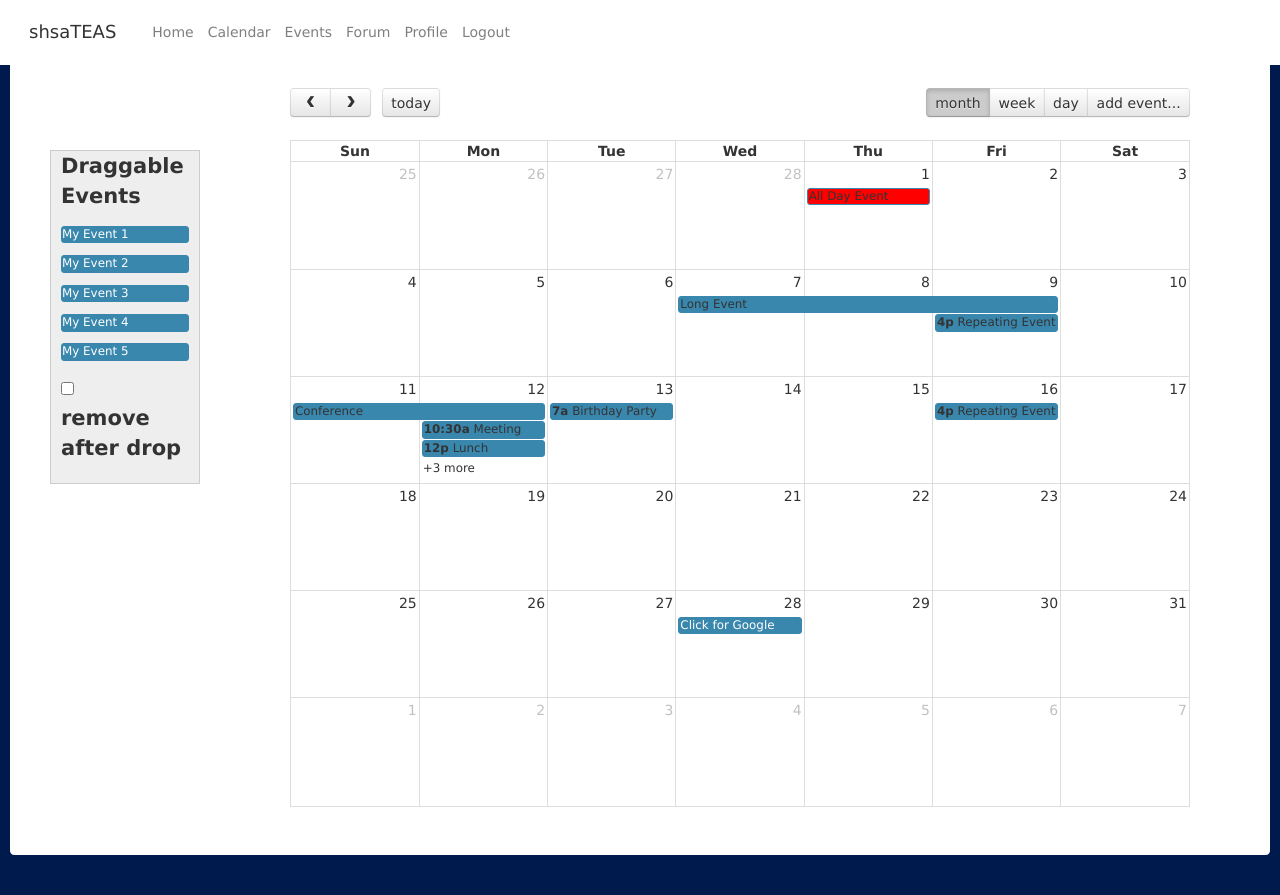
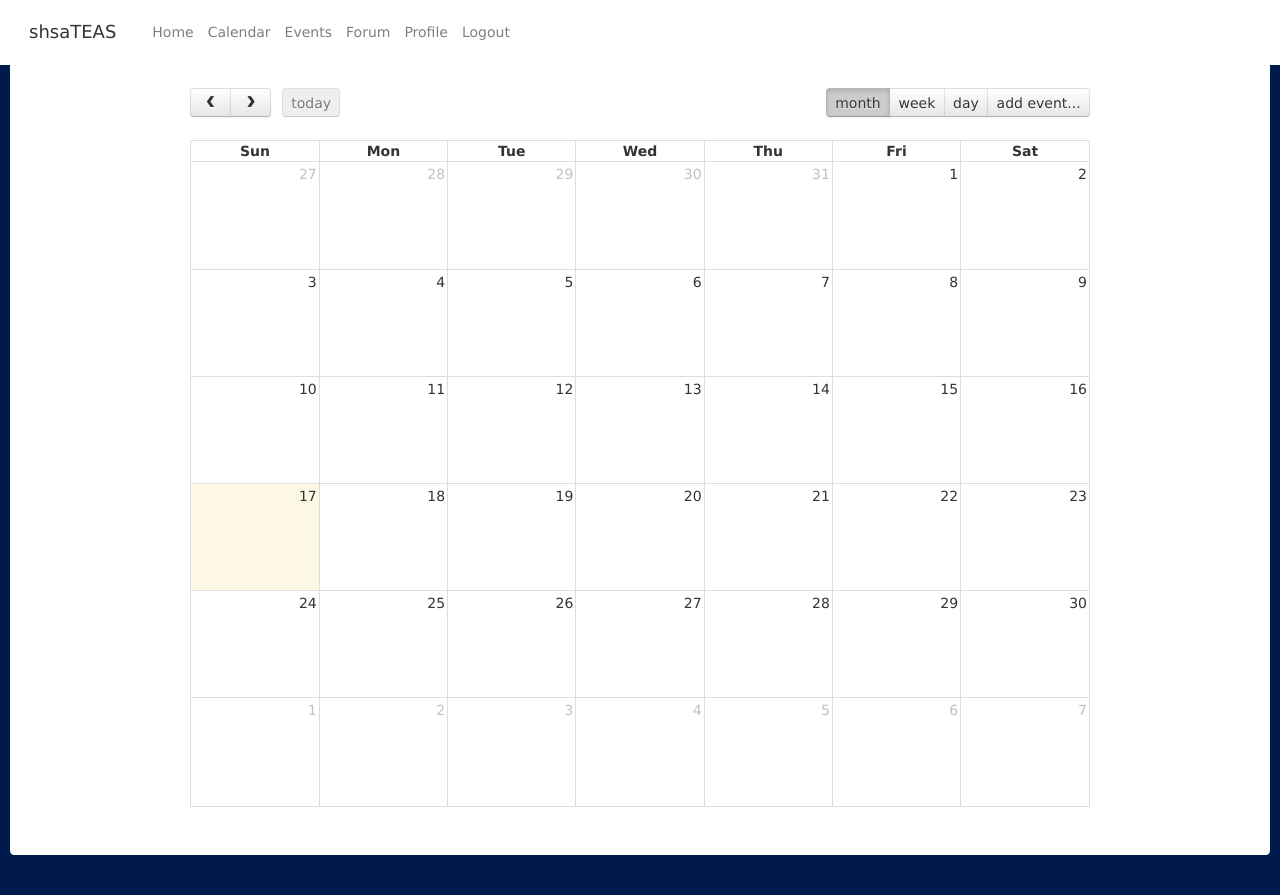
Before and after one commit to MrEricL/shsaTEAS, a Flask app: template templates/calendar.html in a window 1280 px wide. Run offline with Flask 2, Linux system fonts and the light colour scheme; the template is opened without the code that fills it: most values are stand-ins (such as "Sample title", 1, 10 or a date in 2020); lists and menus that the app fills with data are empty; parts of the project's set-up code (start-up, migrations or seed data) failed here and were passed over; some libraries are stand-ins or nearby versions.

Commit message:
Fixed calendar

```diff
--- a/app.py
+++ b/app.py
@@ -128,8 +128,10 @@ def events():
         ID = getUserID(session['user'])
     except:
         return redirect( url_for('root'))
+    events = getData()
+    print "Events: ", events
     event = table_builder(get_events()).decode('utf-8')
-    return render_template('events.html', event = event)
+    return render_template('calendar.html', events = events)
 
 
 @app.route('/calenderdb', methods = ['POST','GET'])
@@ -138,8 +140,6 @@ def calenderdb():
         ID = getUserID(session['user'])
     except:
         return redirect( url_for('root'))
-
-
     print request.args
 
 
@@ -152,7 +152,6 @@ def forum():
         ID = getUserID(session['user'])
     except:
         return redirect( url_for('root'))
-
 
     rawCategories = getAllCat()
 
@@ -172,7 +171,6 @@ def forum():
 
         else:
             return 'test'
-
     else:
         return render_template('forum.html', cat = cat)
 
@@ -203,8 +201,5 @@ def addtopic():
 
     return redirect( url_for('forum', category = cat))
 
-
-
-
 if __name__=='__main__':
 	app.run(debug=True)
--- a/templates/calendar.html
+++ b/templates/calendar.html
@@ -91,7 +91,7 @@
         center: 'title',
         right: 'month,basicWeek,basicDay,addEventButton'
       },
-      defaultDate: '2018-03-12', //will need to change to curr date
+      <!--defaultDate: '2018-06-17', //will need to change to curr date-->
       navLinks: true, // can click day/week names to navigate views
       editable: true,
       droppable: true, // this allows things to be dropped onto the calendar
@@ -102,7 +102,7 @@
                 $(this).remove();
               }
             },
-      eventLimit: true, // allow "more" link when too many events
+      eventLimit: false, // allow "more" link when too many events
       customButtons: {
               addEventButton: {
                 text: 'add event...',
@@ -127,11 +127,12 @@
               }
             },
       events: [
-        {
+      <!--
+      {
           title: 'All Day Event',
           start: '2018-03-01',
           editable: false,
-          backgroundColor: "red"
+          color: "red"
         },
         {
           title: 'Long Event',
@@ -174,15 +175,25 @@
           title: 'Dinner',
           start: '2018-03-12T20:00:00'
         },
-        {
-          title: 'Birthday Party',
+      {
+          title: '{{ events[1] }}',
           start: '2018-03-13T07:00:00'
         },
         {
           title: 'Click for Google',
           url: 'http://google.com/',
           start: '2018-03-28'
-        }
+      },
+-->
+
+      {% for event in events %}
+      {
+      title: '{{ event[0] }}',
+      start: '{{ event[2] }}',
+      end: '{{ event[3] }}',
+      editable: false,
+      },
+      {% endfor %}
       ],
       eventDrop: function(event, delta, revertFunc) {
         addToDatabase(event.id, event.title, event.start, event.end)
@@ -280,26 +291,7 @@ $('#calendar').fullCalendar('refetchEvents');
 </head>
 <body>
 
-  <div id='external-events'>
-    <p>
-      <strong>Draggable Events</strong>
-    </p>
-
-    <div class='fc-event'>My Event 1</div>
-    <div class='fc-event'>My Event 2</div>
-    <div class='fc-event'>My Event 3</div>
-    <div class='fc-event'>My Event 4</div>
-    <div class='fc-event'>My Event 5</div>
-    <p>
-      <input type='checkbox' id='drop-remove' />
-      <label for='drop-remove'>remove after drop</label>
-    </p>
-  </div>
-
-  <div id='calendar-container'>
-    <div id='calendar'></div>
-  </div>
-  </div>
+  <div id='calendar'></div>
 
 </body>
 </html>
```
Also changed, not shown: utils/api.py (+17 -2 lines).
